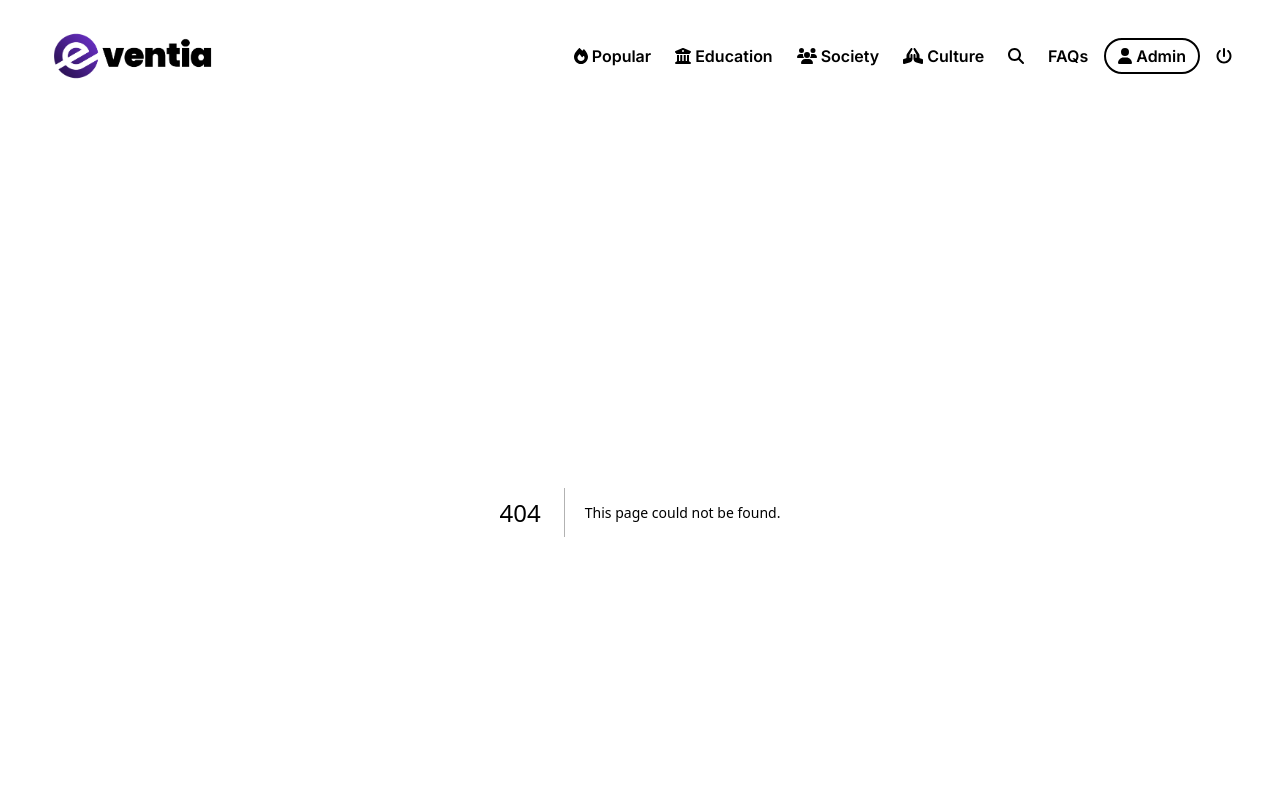
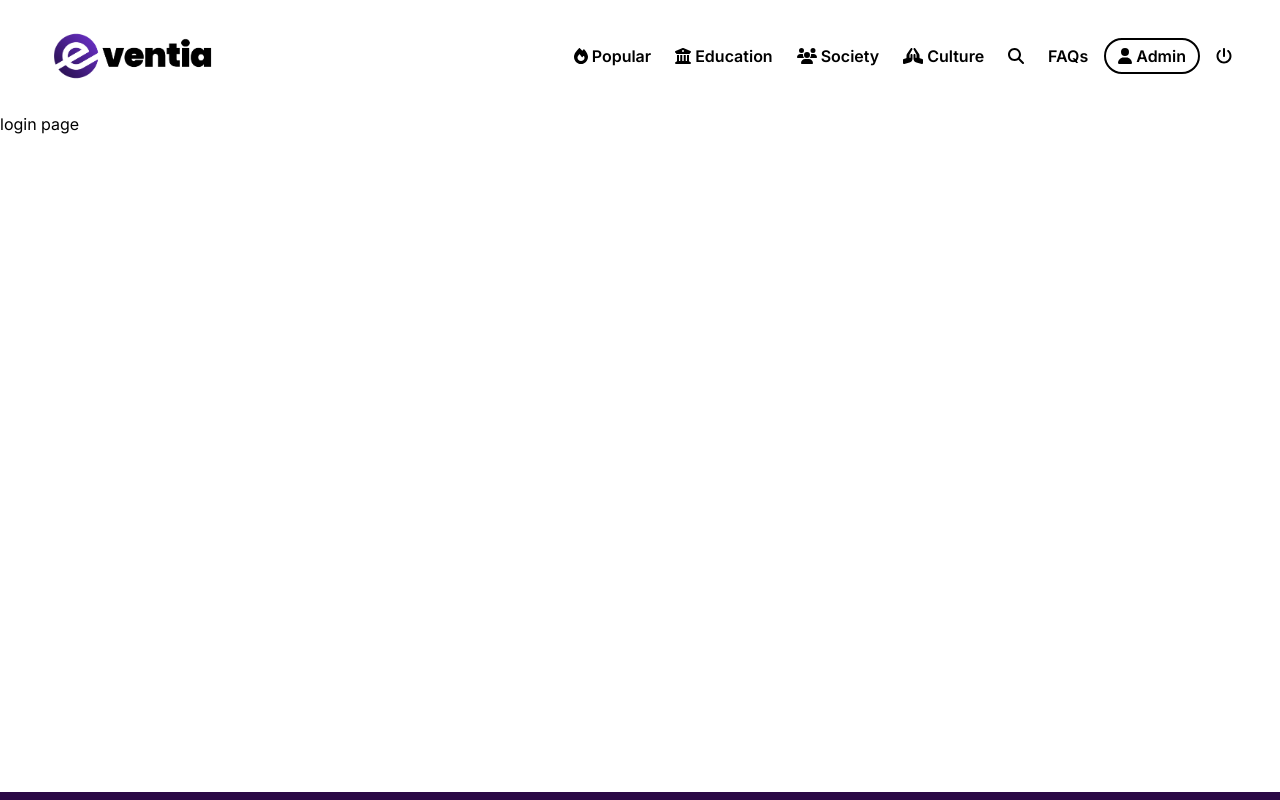
Before and after one commit to ajnanmvr/eventia, a Next.js app: page /login in a window 1280 px wide. Before the commit this address had no page. Shown: the top 800 px of the page. Built offline with nearby package versions, Linux system fonts and the light colour scheme.

Commit message:
Fix bug in login functionality
Update README with new instructions

Refactor code for better performance

```diff
--- /dev/null
+++ b/src/app/login/page.tsx
@@ -0,0 +1,7 @@
+export default function page(){
+    return (
+        <div>
+            <h1>login page</h1>
+        </div>
+    )
+}
```
